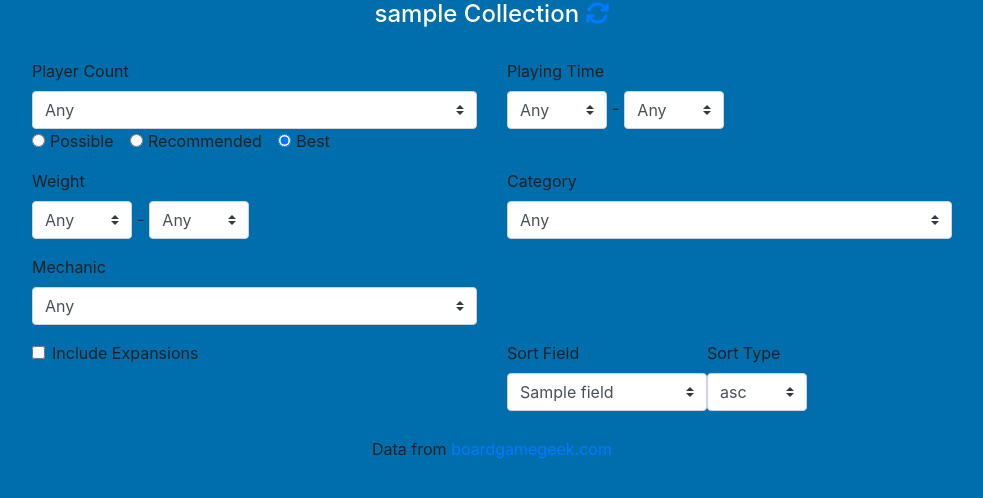
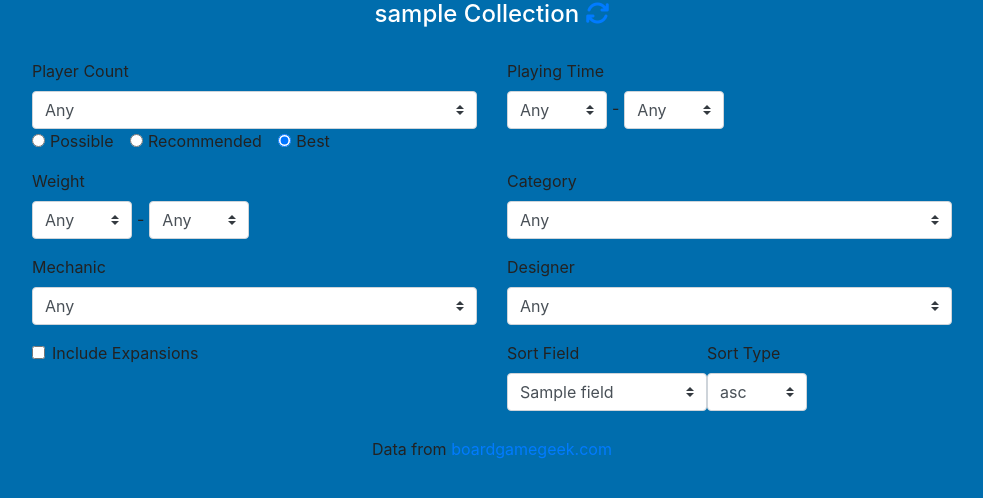
Before and after one commit to victorsowa/boardgame_squire, a Flask app: template boardgames/templates/user_collection.html in a window 1280 px wide. Shown: the part 56-554 px from the top of the page, without its empty margins (148-1131 px from the left). Run offline with Flask 2, Linux system fonts and the light colour scheme; the template is opened without the code that fills it: most values are stand-ins (such as "Sample title", 1, 10 or a date in 2020); some libraries are stand-ins or nearby versions.

Commit message:
Add designer filter

```diff
--- a/boardgames/app.py
+++ b/boardgames/app.py
@@ -61,6 +61,9 @@ def collection_get(username):
     possible_categories = fgs.get_unique_from_sperated_pipe_seperatedcolumns(
         games, "categories"
     )
+    possible_designers = fgs.get_unique_from_sperated_pipe_seperatedcolumns(
+        games, "designers"
+    )
 
     return flask.render_template(
         "user_collection.html",
@@ -70,6 +73,7 @@ def collection_get(username):
         sorting_options=sorting_options,
         possible_categories=possible_categories,
         possible_mechanics=possible_mechanics,
+        possible_designers=possible_designers,
     )
 
 
@@ -105,6 +109,7 @@ def create_collection_filter(form):
         max_weight=form["max_weight"],
         category=form["category"],
         mechanic=form["mechanic"],
+        designer=form["designer"],
         include_expansions=form.get("include_expansions", False),
         sort_field=form["sort_field"],
         sort_type=form["sort_type"],
--- a/boardgames/services/filtered_games_service.py
+++ b/boardgames/services/filtered_games_service.py
@@ -18,6 +18,7 @@ GameCollectionFilters = namedtuple(
         "max_weight",
         "mechanic",
         "category",
+        "designer",
         "include_expansions",
         "sort_field",
         "sort_type",
@@ -53,6 +54,7 @@ DEFAULT_COLLECTION_FILTERS = GameCollectionFilters(
     min_weight="Any",
     max_weight="Any",
     mechanic="Any",
+    designer="Any",
     category="Any",
     include_expansions=False,
     sort_field="Title",
@@ -76,6 +78,7 @@ def get_games(username, filters=DEFAULT_COLLECTION_FILTERS):
             Game.type,
             Game.year_published,
             Game.description,
+            Game.designers,
             Game.min_players,
             Game.max_players,
             Game.min_playing_time,
@@ -143,7 +146,9 @@ def apply_filters_to_get_games(query, filters):
     query = apply_filter_for_list_field(
         query, Game.categories, DEFAULT_COLLECTION_FILTERS.category, filters.category
     )
-
+    query = apply_filter_for_list_field(
+        query, Game.designers, DEFAULT_COLLECTION_FILTERS.designer, filters.designer
+    )
     return query
 
 
--- a/boardgames/templates/user_collection.html
+++ b/boardgames/templates/user_collection.html
@@ -135,7 +135,21 @@
                         </select>
                     </div>
                 </div>
-                <div class="form-group col-sm-5"></div>
+                <div class="form-group col-sm-5">
+                    <div class="designer-multiselect">
+                        <label for="designer">Designer</label>
+                        <select hx-post="/user_collection/{{username}}"
+                                hx-target=".games_list"
+                                hx-trigger="change"
+                                class="custom-select"
+                                name="designer">
+                            <option selected>Any</option>
+                            {% for designer in possible_designers%}
+                                <option value="{{designer}}">{{designer}}</option>
+                            {% endfor %}
+                        </select>
+                    </div>
+                </div>
                 <div class="col-sm-1"></div>
             </div>
             <div class="row">
```
Also changed, not shown: boardgames/templates/shared/partials/games_list.html (+11 -0 lines).
